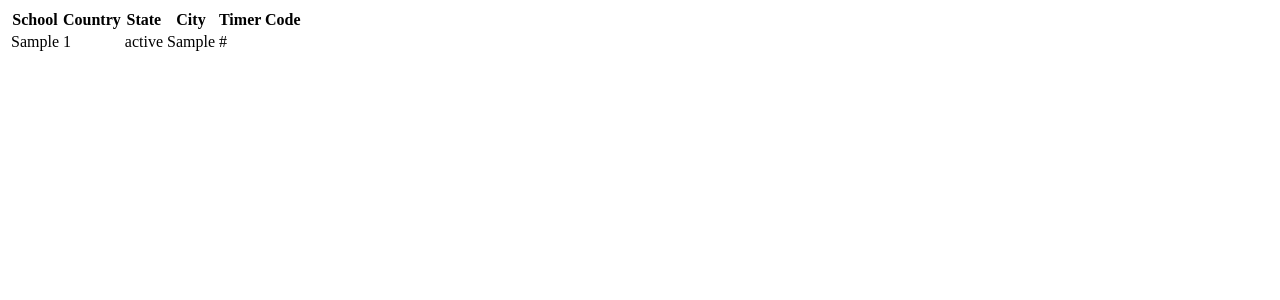
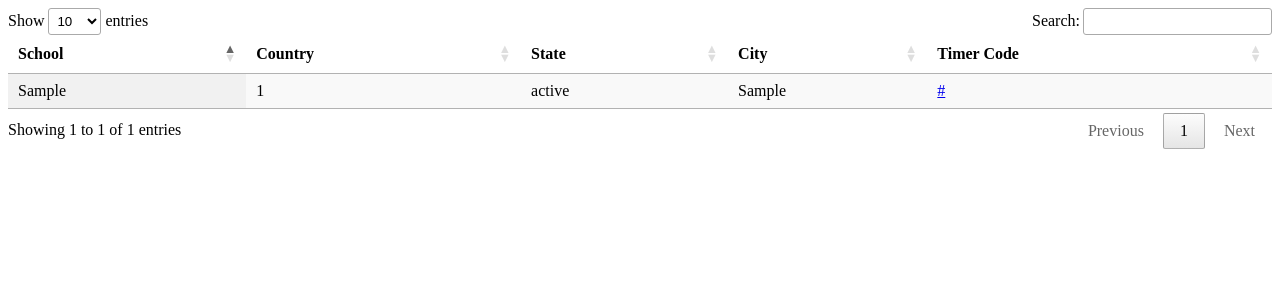
Before and after one commit to lukelmg/newschooltimer, a PHP site: page /findall/test.php in a window 1280 px wide. Shown: the top 300 px of the page. Run offline with PHP 8.4, Linux system fonts and the light colour scheme; tables that the repository leaves empty or names only in its code hold one stand-in row (values such as "Sample post"); some libraries are stand-ins or nearby versions.

Commit message:
better tables

```diff
--- a/findall/test.php
+++ b/findall/test.php
@@ -1,15 +1,26 @@
 <!DOCTYPE html>
 <html>
+<head>
+  <link rel="stylesheet" type="text/css" href="https://cdn.datatables.net/1.10.19/css/jquery.dataTables.min.css">
+	<script type="text/javascript" language="javascript" src="https://code.jquery.com/jquery-3.3.1.js"></script>
+	<script type="text/javascript" language="javascript" src="https://cdn.datatables.net/1.10.19/js/jquery.dataTables.min.js"></script>
+  <script>
+    $(document).ready( function () {
+      $('#example').DataTable();
+    } );
+  </script>
+  </head>
 <body>
 
-<table name="boi">
-    <tr>
+<table id="example" class="display" style="width:100%;">
+  <thead>  <tr>
       <th>School</th>
       <th>Country</th>
       <th>State</th>
       <th>City</th>
       <th>Timer Code</th>
     </tr>
+  </thead>
 <?php
 $servername = "localhost";
 $username = "phpmyadmin";
@@ -35,7 +46,7 @@ if ($result->num_rows > 0) {
                   echo '<td>'. $row['country'] .'</td>';
                   echo '<td>'. $row['state'] .'</td>';
                   echo '<td>'. $row['city'] .'</td>';
-                  echo '<td>'. $row['shorturl'] .'</td>';
+                  echo '<td class="caps"><a href="https://www.lukegutman.com/' . $row['shorturl']. ' "> '. $row['shorturl'] .'</a></td>';
                 echo '</tr>';
     }
 } else {
@@ -49,3 +60,12 @@ $conn->close();
 
 </body>
 </html>
+
+<style>
+
+.caps {
+  text-transform:uppercase;
+}
+
+
+</style>
```
